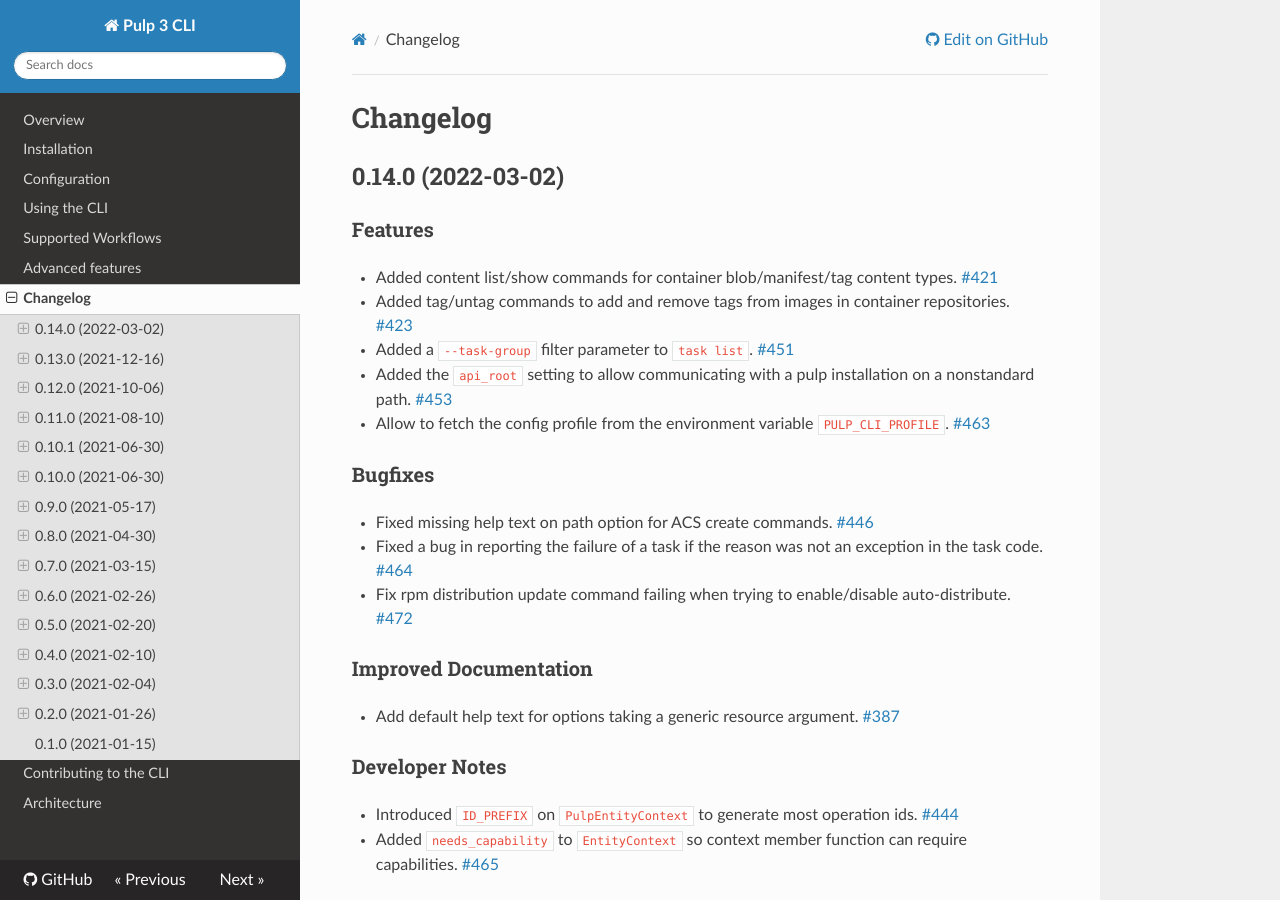
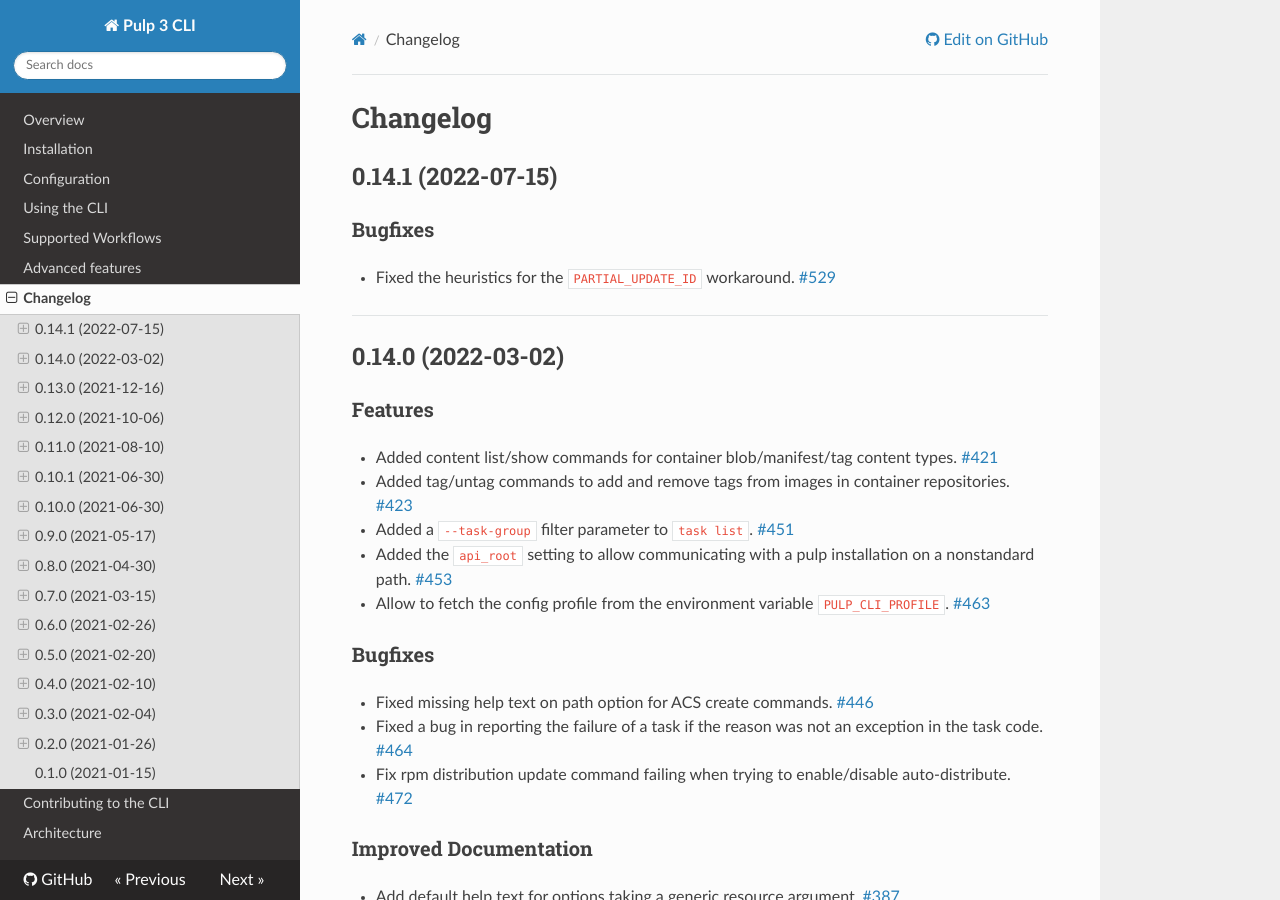
Before and after one commit to pulp/pulp-cli, an MkDocs documentation site: the page built from docs/CHANGES.md, in a window 1280 px wide and 900 px high. Built offline with MkDocs 1.6.1, drawn with Linux system fonts in a browser that asks for light colours; nearby versions of some CDN libraries.

Commit message:
Add changelog and bump version to 0.14.1
[noissue]

```diff
--- a/docs/CHANGES.md
+++ b/docs/CHANGES.md
@@ -9,6 +9,18 @@
 [//]: # (WARNING: Don't drop the towncrier directive!)
 
 [//]: # (towncrier release notes start)
+
+
+## 0.14.1 (2022-07-15)
+
+### Bugfixes
+
+- Fixed the heuristics for the `PARTIAL_UPDATE_ID` workaround.
+  [#529](https://github.com/pulp/pulp-cli/issues/529)
+
+
+---
+
 
 ## 0.14.0 (2022-03-02)
 
--- a/setup.py
+++ b/setup.py
@@ -40,7 +40,7 @@
     author="Pulp Team",
     author_email="pulp-list@redhat.com",
     url="https://github.com/pulp/pulp-cli",
-    version="0.14.1.dev",
+    version="0.14.1",
     packages=plugin_packages + extra_packages,
     package_data={"": ["py.typed", "locale/*/LC_MESSAGES/*.mo"]},
     python_requires=">=3.6",
```
Also changed, not shown: .bumpversion.cfg, 2 other files.
